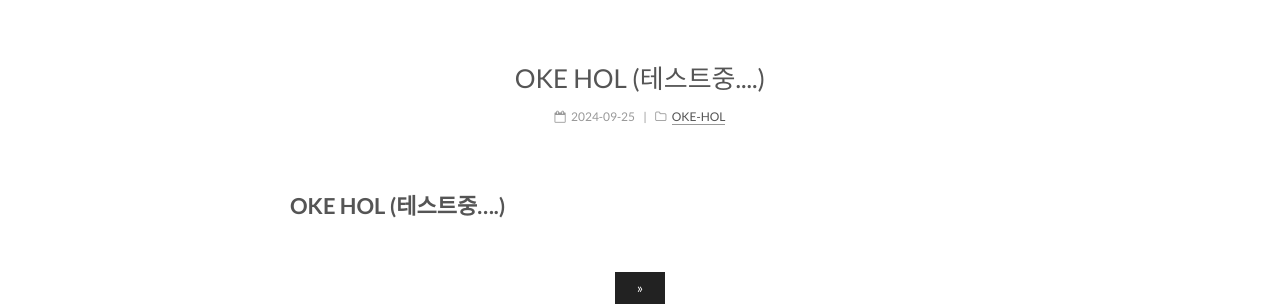
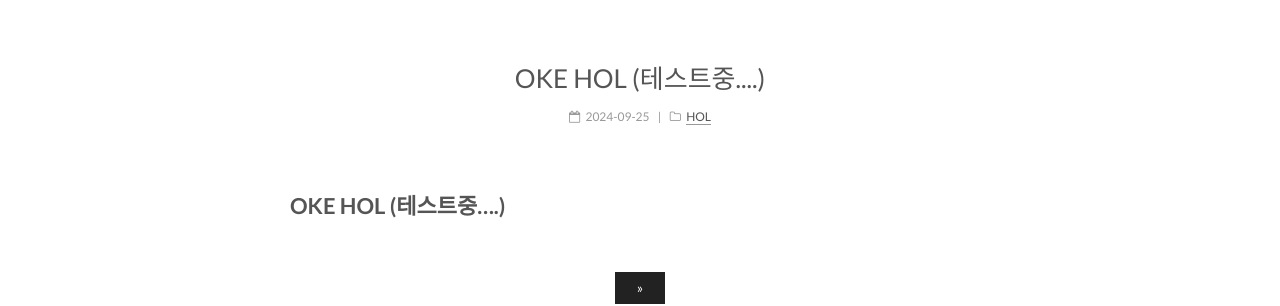
Before and after one commit to skynomad/skynomad.github.io, a Jekyll site: the page built from index.html, in a window 1280 px wide. Shown: the part 289-595 px from the top of the page. Built offline with Jekyll 4.4.1, drawn with Linux system fonts in a browser that asks for light colours; the list of posts is cut into pages by our own code.

Commit message:
Update 2024-09-25-oke_hol1.md
테스트

```diff
--- a/_posts/OKE/HOL/2024-09-25-oke_hol1.md
+++ b/_posts/OKE/HOL/2024-09-25-oke_hol1.md
@@ -3,7 +3,7 @@ layout: post
 title: "OKE HOL (테스트중....) "
 date: 2024-09-25
 categories:
- - OKE-HOL
+ - HOL
 tags: [oci, oke, oke-hol, kubernetes]
 ---
 
```
